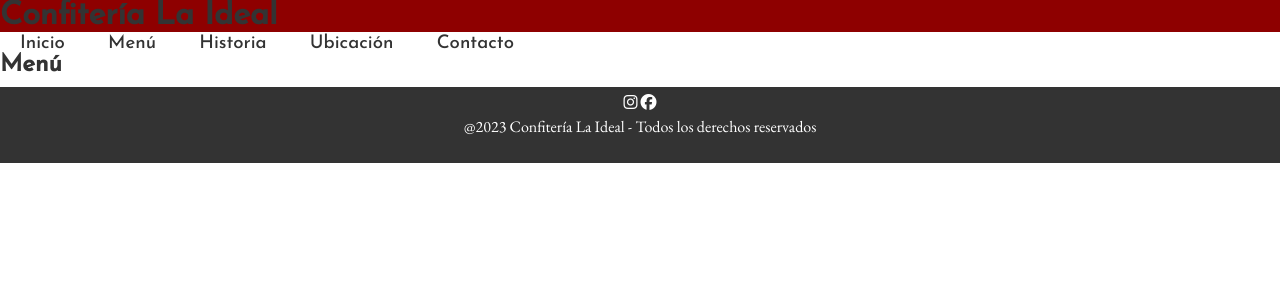
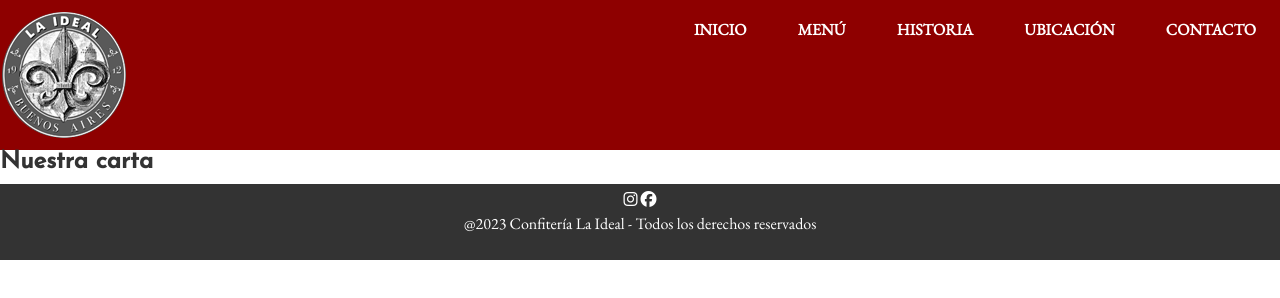
Before and after one commit to matiaslegorburo/la-ideal, a plain HTML site: page menu.html in a window 1280 px wide. Drawn offline with nearby package versions, Linux system fonts and the light colour scheme.

Commit message:
Add files via upload

```diff
--- a/menu.html
+++ b/menu.html
@@ -16,20 +16,30 @@
 <body>
 
     <header>
-        <h1>Confitería La Ideal</h1>
+        <div id="top-header">
+            <div id="logo">
+                <a href="index.html"><img src="imagenes/LogoLaIdealGris.png" alt="Logo de Confiteria La Ideal"></a>
+            </div>
+
+            <nav>
+                <div id="menu">
+                    <ul>
+                        <li><a href="index.html">Inicio</a></li>
+                        <li><a href="menu.html">Menú</a></li>
+                        <li><a href="historia.html">Historia</a></li>
+                        <li><a href="ubicacion.html">Ubicación</a></li>
+                        <li><a href="contacto.html">Contacto</a></li>
+                    </ul>
+                </div>
+            </nav>
+        </div>
     </header>
 
-    <nav>
-        <a class="nav" href="index.html">Inicio</a>
-        <a class="nav" href="menu.html">Menú</a>
-        <a class="nav" href="historia.html">Historia</a>
-        <a class="nav" href="ubicacion.html">Ubicación</a>
-        <a class="nav" href="contacto.html">Contacto</a>
-    </nav>
-
-    <section>
-        <h2>Menú</h2>
-    </section>
+    <main>
+        <section>
+            <h2>Nuestra carta</h2>
+        </section>
+    </main>
 
     <footer>
         <a href="https://www.instagram.com/confiterialaideal/" target="_blank"><i class="fa-brands fa-instagram" style="color: #ffffff;" aria-hidden="true"></i></a>
```
Also changed, not shown: contacto.html (+19 -9 lines), historia.html (+19 -9 lines), index.html (+24 -14 lines), ubicacion.html (+19 -9 lines).
